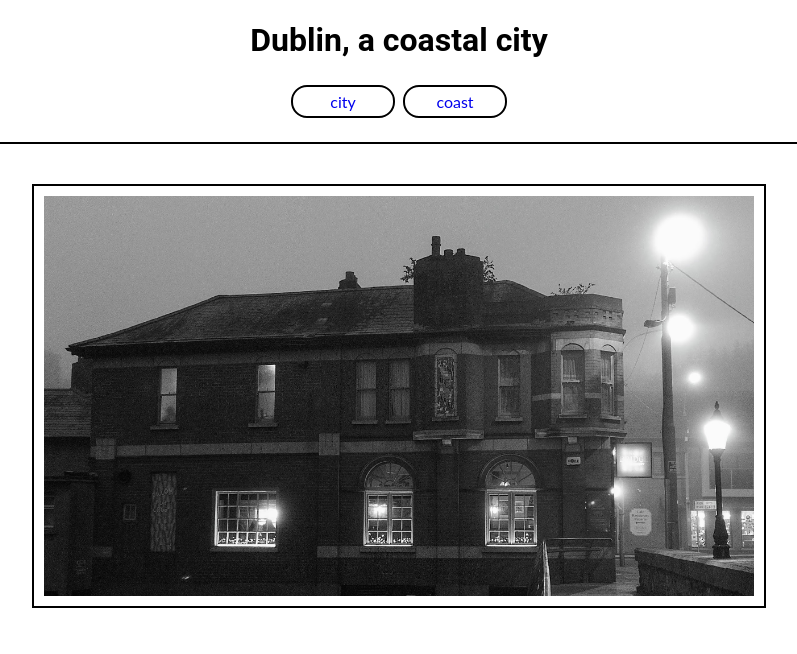
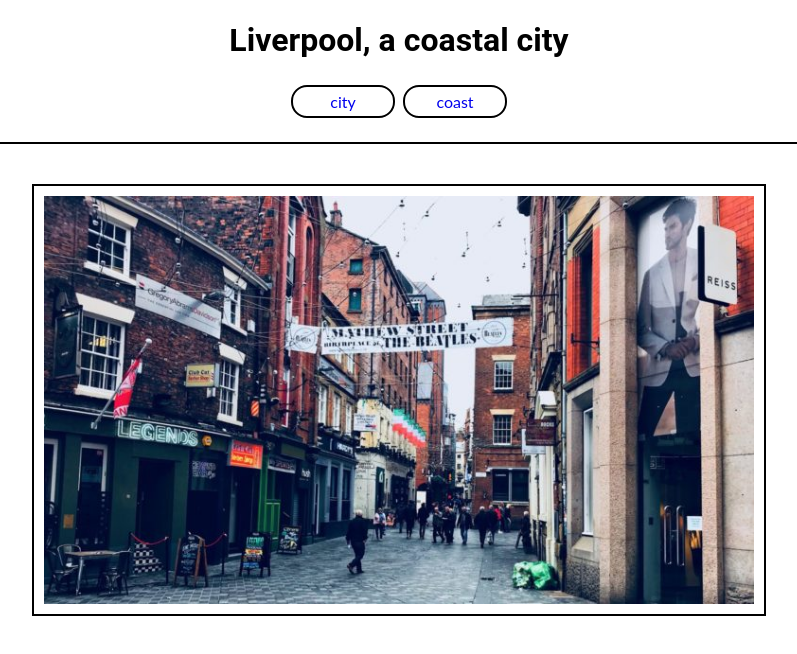
Before and after one commit to tomwiddows/dublin-photos, a plain HTML site: page index.html in a window 1280 px wide. Shown: the whole page, without its empty margins (241-1038 px from the left). Drawn offline with Linux system fonts and the light colour scheme.

Commit message:
feat:changed pictures on html pages

```diff
--- a/index.html
+++ b/index.html
@@ -5,10 +5,10 @@
     <meta http-equiv="X-UA-Compatible" content="IE=edge" />
     <meta name="viewport" content="width=device-width, initial-scale=1.0" />
     <link rel="stylesheet" href="assets/css/style.css" />
-    <title>Dublin</title>
+    <title>Liverpool</title>
   </head>
   <body>
-    <h1>Dublin, a coastal city</h1>
+    <h1>Liverpool, a coastal city</h1>
     <nav>
       <ul>
         <li>
@@ -21,7 +21,10 @@
     </nav>
     <section>
       <figure>
-        <img src="assets/images/city.jpg" alt="An image of urban Dublin" />
+        <img
+          src="assets/images/urban-liverpool.jpg"
+          alt="An image of urban Liverpool"
+        />
       </figure>
     </section>
   </body>
```
Also changed, not shown: coast.html (+3 -3 lines), assets/images/beach.jpg (deleted), assets/images/city.jpg (deleted), assets/images/crosby-beach.jpg (added), assets/images/urban-liverpool.jpg (added).
